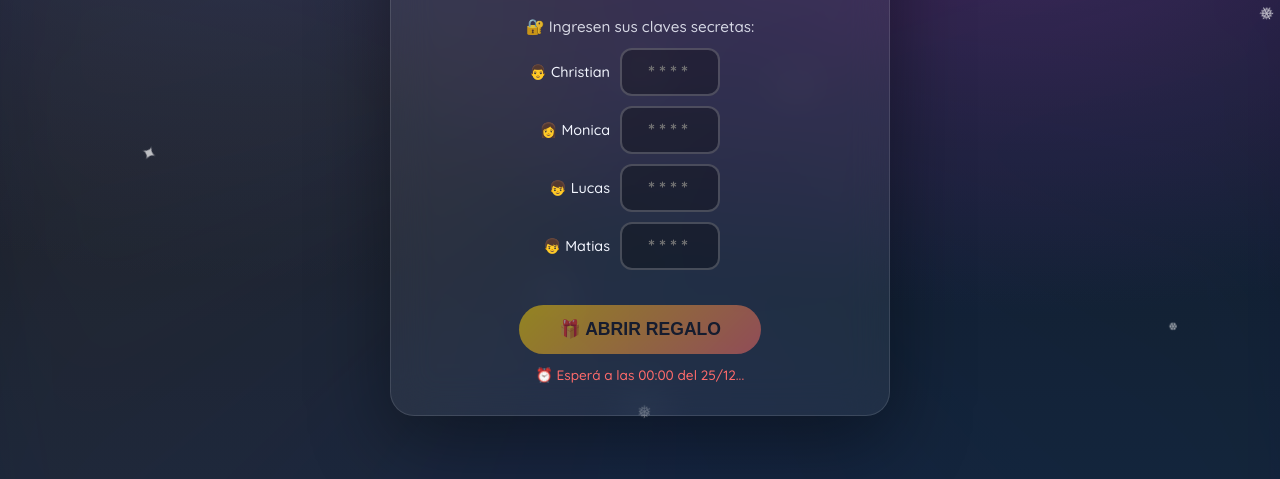
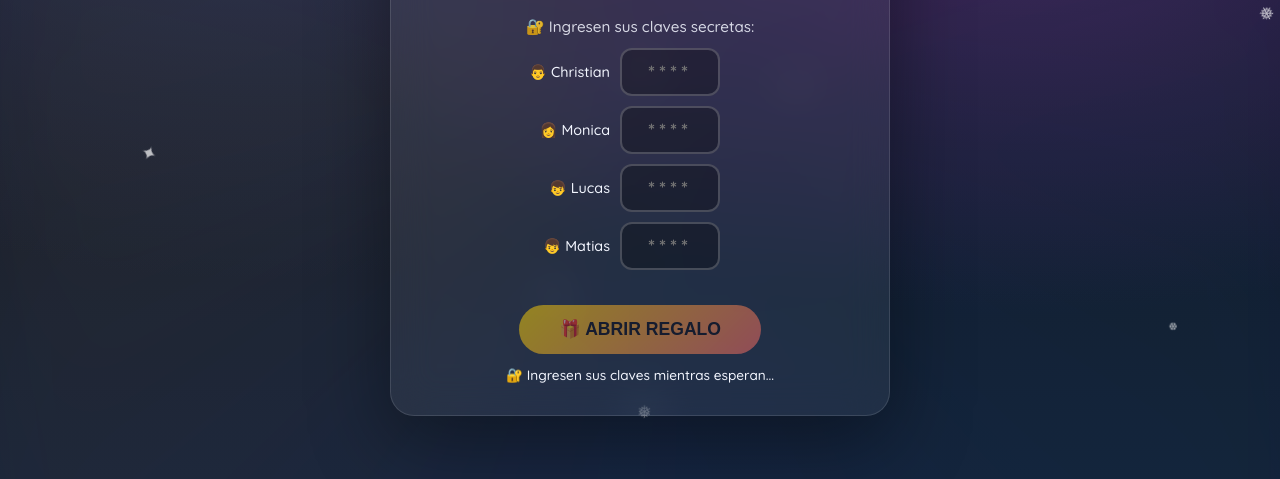
Before and after one commit to megamundobot-crypto/regalo-dubai, a plain HTML site: page index.html in a window 1280 px wide. Shown: the part 321-800 px from the top of the page. Drawn offline with nearby package versions, Linux system fonts and the light colour scheme.

Commit message:
UX mejorado: campos siempre visibles con mensajes claros

```diff
--- a/index.html
+++ b/index.html
@@ -345,8 +345,13 @@
             const pinsOk = checkPins();
             const timeOk = isUnlocked();
             if(!timeOk){
-                statusMsg.textContent = '⏰ Esperá a las 00:00 del 25/12...';
-                statusMsg.className = 'status-msg error';
+                if(pinsOk){
+                    statusMsg.textContent = '✅ ¡Claves correctas! Esperando las 00:00 del 25/12...';
+                    statusMsg.className = 'status-msg success';
+                } else {
+                    statusMsg.textContent = '🔐 Ingresen sus claves mientras esperan...';
+                    statusMsg.className = 'status-msg';
+                }
                 openBtn.classList.remove('ready');
             } else if(!pinsOk){
                 statusMsg.textContent = '🔐 Faltan claves o hay claves incorrectas';
```
